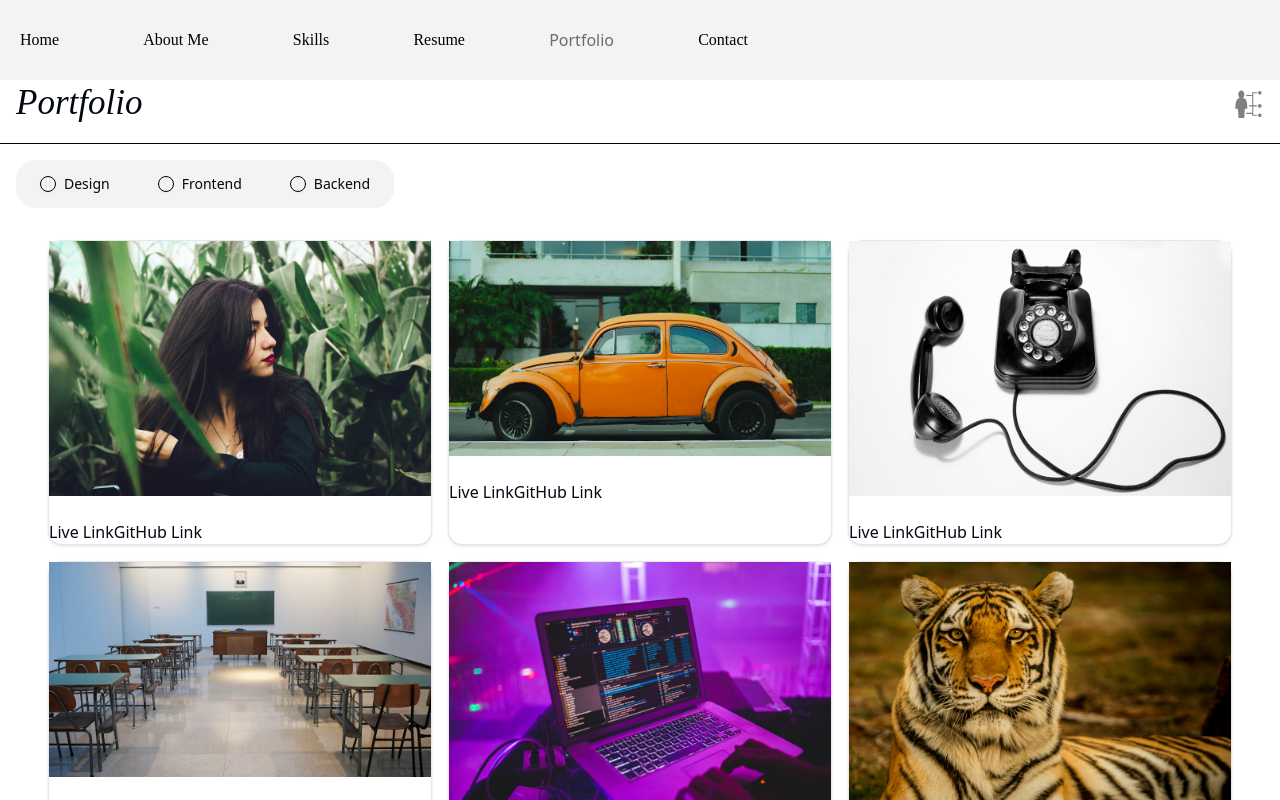
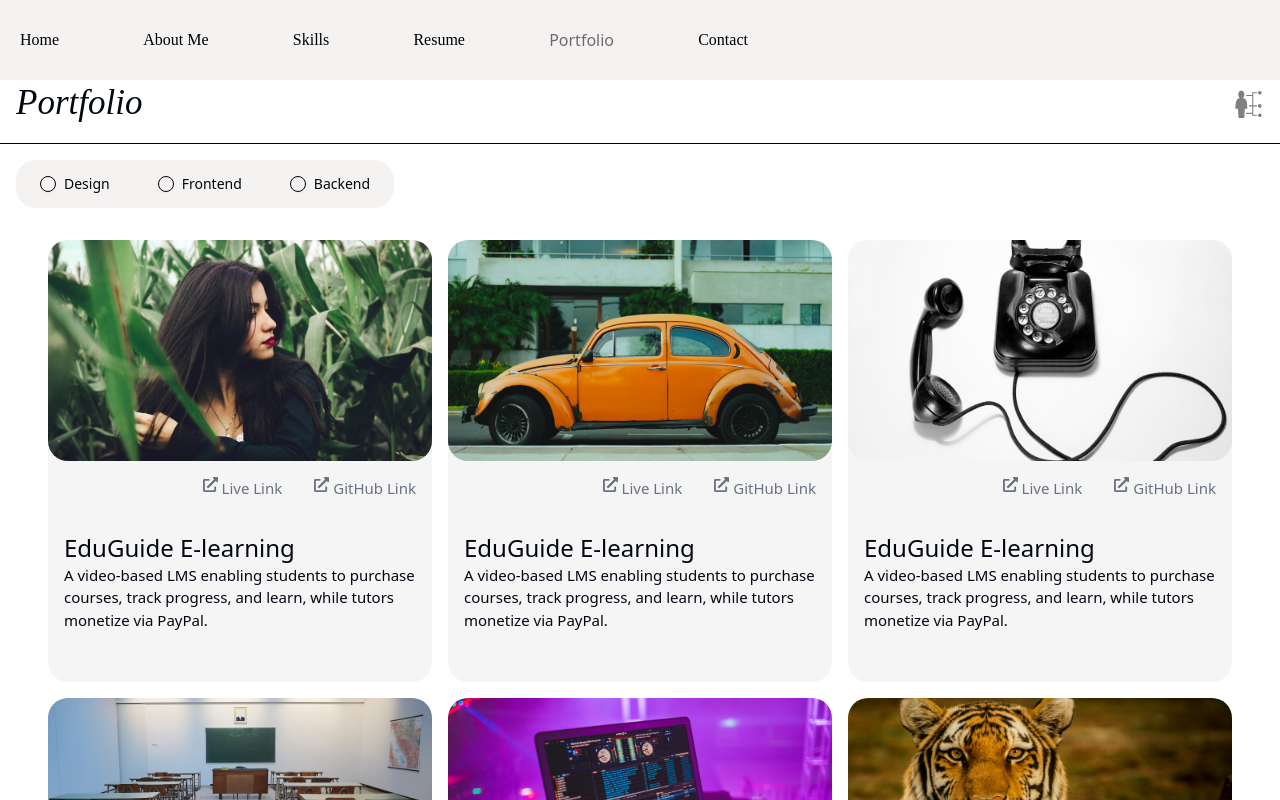
Before and after one commit to Gakiri001/personalPortfolio, a React (Vite) app: page /portfolio in a window 1280 px wide. Shown: the top 800 px of the page. Built offline with nearby package versions, Linux system fonts and the light colour scheme.

Commit message:
portfolio advancing

```diff
--- a/src/data/portfolio.js
+++ b/src/data/portfolio.js
@@ -9,60 +9,120 @@ import image7 from "../assets/portfolioProjects/mpesa.png";
 const portfolio = [
   {
     image: image1,
+    tech1: "React",
+    tech2: "MongoDB",
+    tech3: "postgres",
+    tech4: "Express",
+    projectName: "EduGuide E-learning",
+    description: "A video-based LMS enabling students to purchase courses, track progress, and learn, while tutors monetize via PayPal.",
     category: "Design",
     liveLink: "https://beth-portfolio.vercel.app/",
     gitHubLink: "https://beth-portfolio.vercel.app/",
   },
   {
     image: image2,
+    tech1: "React",
+    tech2: "MongoDB",
+    tech3: "postgres",
+    tech4: "Express",
+    projectName: "EduGuide E-learning",
+    description: "A video-based LMS enabling students to purchase courses, track progress, and learn, while tutors monetize via PayPal.",
     category: "frontend",
     liveLink: "https://beth-portfolio.vercel.app/",
     gitHubLink: "https://beth-portfolio.vercel.app/",
   },
   {
     image: image3,
+    tech1: "React",
+    tech2: "MongoDB",
+    tech3: "postgres",
+    tech4: "Express",
+    projectName: "EduGuide E-learning",
+    description: "A video-based LMS enabling students to purchase courses, track progress, and learn, while tutors monetize via PayPal.",
     category: "frontend",
     liveLink: "https://beth-portfolio.vercel.app/",
     gitHubLink: "https://beth-portfolio.vercel.app/",
   },
   {
     image: image4,
+    tech1: "React",
+    tech2: "MongoDB",
+    tech3: "postgres",
+    tech4: "Express",
+    projectName: "EduGuide E-learning",
+    description: "A video-based LMS enabling students to purchase courses, track progress, and learn, while tutors monetize via PayPal.",
     category: "frontend",
     liveLink: "https://beth-portfolio.vercel.app/",
     gitHubLink: "https://beth-portfolio.vercel.app/",
   },
   {
     image: image5,
+    tech1: "React",
+    tech2: "MongoDB",
+    tech3: "postgres",
+    tech4: "Express",
+    projectName: "EduGuide E-learning",
+    description: "A video-based LMS enabling students to purchase courses, track progress, and learn, while tutors monetize via PayPal.",
     category: "frontend",
     liveLink: "https://beth-portfolio.vercel.app/",
     gitHubLink: "https://beth-portfolio.vercel.app/",
   },
   {
     image: image6,
+    tech1: "React",
+    tech2: "MongoDB",
+    tech3: "postgres",
+    tech4: "Express",
+    projectName: "EduGuide E-learning",
+    description: "A video-based LMS enabling students to purchase courses, track progress, and learn, while tutors monetize via PayPal.",
     category: "backend",
     liveLink: "https://beth-portfolio.vercel.app/",
     gitHubLink: "https://beth-portfolio.vercel.app/",
   },
   {
     image: image7,
+    tech1: "React",
+    tech2: "MongoDB",
+    tech3: "postgres",
+    tech4: "Express",
+    projectName: "EduGuide E-learning",
+    description: "A video-based LMS enabling students to purchase courses, track progress, and learn, while tutors monetize via PayPal.",
     category: "backend",
     liveLink: "https://beth-portfolio.vercel.app/",
     gitHubLink: "https://beth-portfolio.vercel.app/",
   },
   {
     image: image3,
+    tech1: "React",
+    tech2: "MongoDB",
+    tech3: "postgres",
+    tech4: "Express",
+    projectName: "EduGuide E-learning",
+    description: "A video-based LMS enabling students to purchase courses, track progress, and learn, while tutors monetize via PayPal.",
     category: "backend",
     liveLink: "https://beth-portfolio.vercel.app/",
     gitHubLink: "https://beth-portfolio.vercel.app/",
   },
   {
     image: image1,
+    tech1: "React",
+    tech2: "MongoDB",
+    tech3: "postgres",
+    tech4: "Express",
+    projectName: "EduGuide E-learning",
+    description: "A video-based LMS enabling students to purchase courses, track progress, and learn, while tutors monetize via PayPal.",
     category: "backend",
     liveLink: "https://beth-portfolio.vercel.app/",
     gitHubLink: "https://beth-portfolio.vercel.app/",
   },
   {
     image: image2,
+    tech1: "React",
+    tech2: "MongoDB",
+    tech3: "postgres",
+    tech4: "Express",
+    projectName: "EduGuide E-learning",
+    description: "A video-based LMS enabling students to purchase courses, track progress, and learn, while tutors monetize via PayPal.",
     category: "backend",
     liveLink: "https://beth-portfolio.vercel.app/",
     gitHubLink: "https://beth-portfolio.vercel.app/",
--- a/src/pages/Portfolio/Portfolio.css
+++ b/src/pages/Portfolio/Portfolio.css
@@ -79,6 +79,25 @@
 .portfolio .projects {
   padding-top: 2rem;
 }
+.portfolio .card{
+  /* height: 100vh; */
+  background-color: whitesmoke;
+  border-radius: 20px;
+}
+.portfolio .card img{
+  object-fit: cover;
+  height: 50%;
+  border-radius: 20px;
+}
+.portfolio .card .divLinks{
+  display: flex;
+  justify-content: flex-end;
+  column-gap: 2rem;
+  padding: 1rem;
+}
+.portfolio .card .divcontent{
+  padding: 1rem;
+}
 @media screen and (max-width: 44.375em) {
   .card {
     width: 90%;
--- a/src/pages/Portfolio/Portfolio.jsx
+++ b/src/pages/Portfolio/Portfolio.jsx
@@ -6,6 +6,7 @@ import { Card } from "@/components/ui/card";
 import { useSearchParams } from "react-router-dom";
 import { Label } from "@/components/ui/label";
 import { Checkbox } from "@/components/ui/checkbox";
+import { FaExternalLinkAlt } from "react-icons/fa";
 
 function Portfolio() {
   const categories = [...new Set(portfolio.map((project) => project.category))];
@@ -76,15 +77,19 @@ function Portfolio() {
             </div>
             <section className="flex flex-wrap justify-center gap-4  projects">
               {filteredPortfolio.map((index, i) => (
-                <Card key={i} className="w-[30%] card">
+                <div key={i} className="w-[30%] card">
                   <img className="w-[100%]" src={index.image} alt="" />
-                  <div>
-                    {index.liveLink && <a href={index.liveLink}>Live Link</a>}
+                  <div className="divLinks">
+                    {index.liveLink && <a href={index.liveLink} className="flex text-[15px] gap-1 text-gray-500"><span><FaExternalLinkAlt/></span>Live Link</a>}
                     {index.gitHubLink && (
-                      <a href={index.gitHubLink}>GitHub Link</a>
+                      <a href={index.gitHubLink} className="flex text-[15px] gap-1 text-gray-500"><span><FaExternalLinkAlt/></span>GitHub Link</a>
                     )}
                   </div>
-                </Card>
+                  <div className="divcontent">
+                    <h2 className="text-2xl mb-2">{index.projectName}</h2>
+                    <p className="text-[15px]">{index.description}</p>
+                  </div>
+                </div>
               ))}
             </section>
           </div>
```
